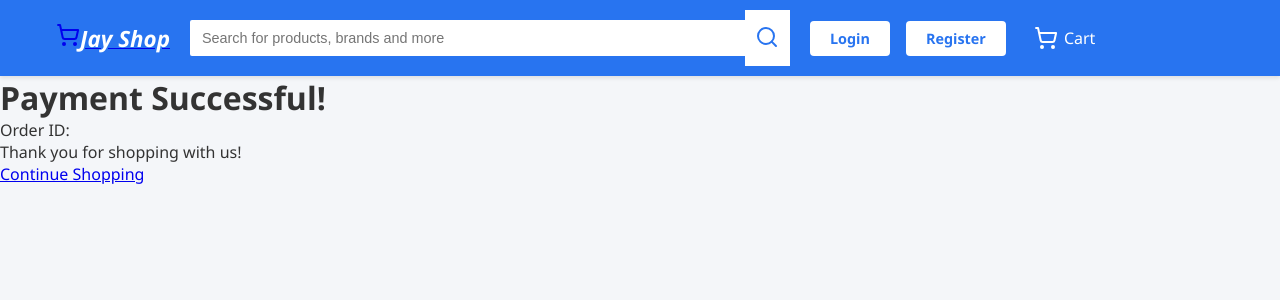
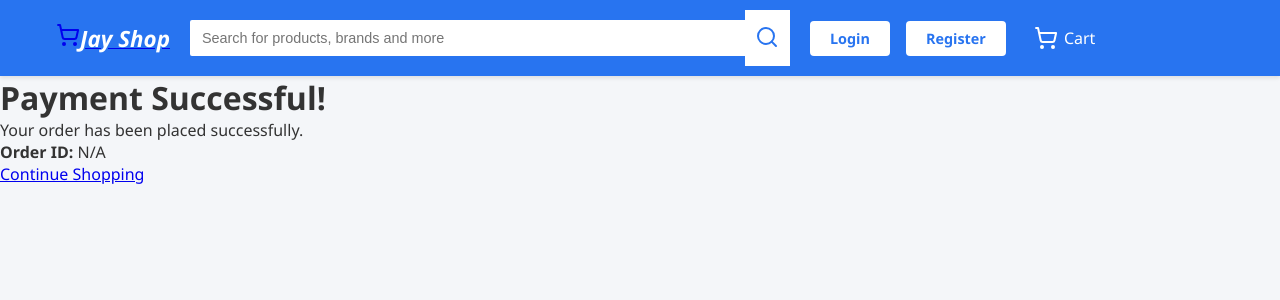
Before and after one commit to jayaraj0964/jayshopy, a React (Create React App) app in the folder shopping/: page /order-success in a window 1280 px wide. Shown: the top 300 px of the page. Built offline with nearby package versions, Linux system fonts and the light colour scheme.

Commit message:
fix five

```diff
--- a/shopping/src/components/OrderSuccessPage.js
+++ b/shopping/src/components/OrderSuccessPage.js
@@ -1,17 +1,18 @@
-// src/pages/OrderSuccess.jsx
-import { useSearchParams } from 'react-router-dom';
+import React from 'react';
+import { useSearchParams, Link } from 'react-router-dom';
 
-export default function OrderSuccess() {
+export default function OrderSuccessPage() {
   const [params] = useSearchParams();
-  const orderId = params.get('order_id');
-  const status = params.get('status');
+  const orderId = params.get('order_id') || 'N/A';
 
   return (
-    <div className="success-page">
-      <h1>Payment Successful!</h1>
-      <p>Order ID: <strong>{orderId}</strong></p>
-      <p>Thank you for shopping with us!</p>
-      <a href="/">Continue Shopping</a>
+    <div className="success-container">
+      <div className="success-card">
+        <h1>Payment Successful!</h1>
+        <p>Your order has been placed successfully.</p>
+        <p><strong>Order ID:</strong> {orderId.replace('ORD_', '')}</p>
+        <Link to="/" className="home-btn">Continue Shopping</Link>
+      </div>
     </div>
   );
 }
```
